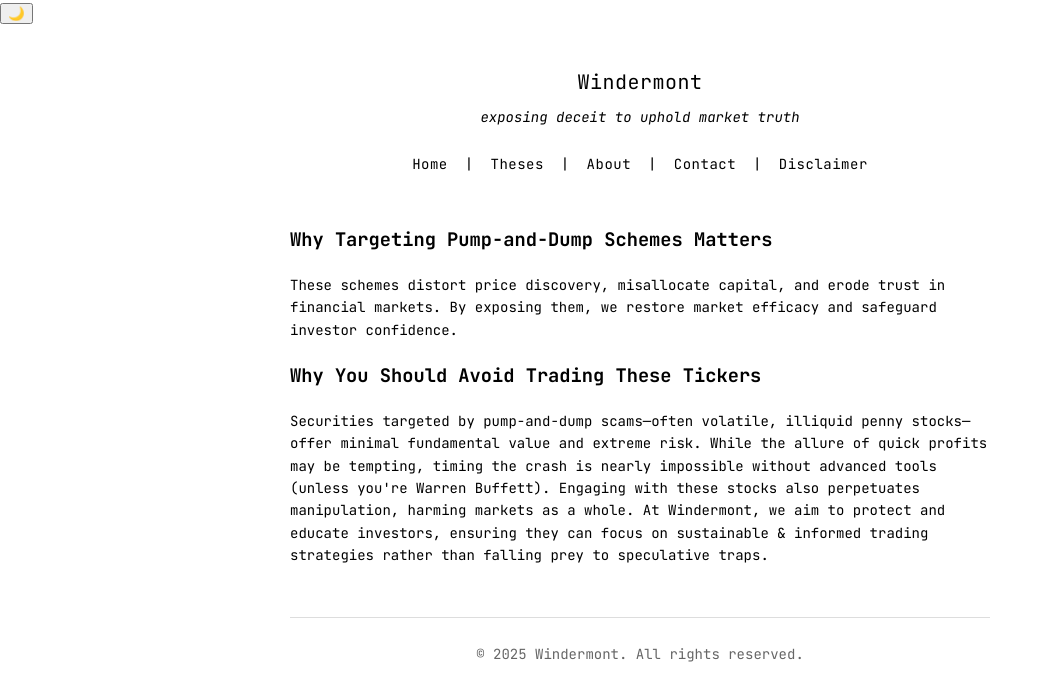
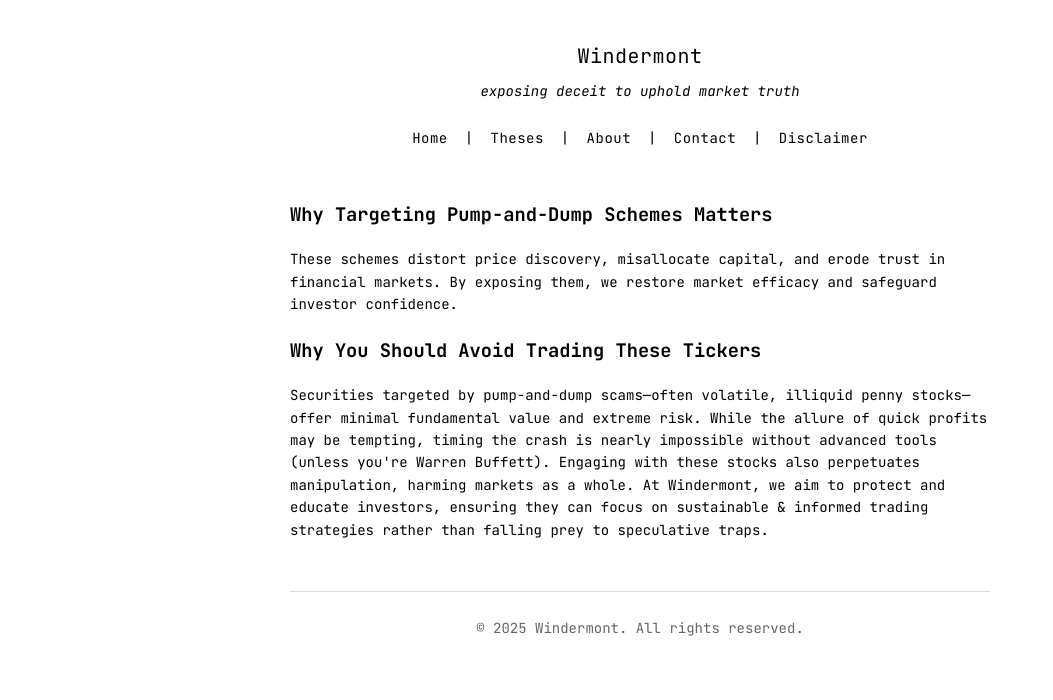
Before and after one commit to windermont/windermont.github.io, a plain HTML site: page pump-and-dump.html in a window 1280 px wide. Shown: the whole page, without its empty margins (0-1053 px from the left). Drawn offline with Linux system fonts and the light colour scheme.

Commit message:
Update pump-and-dump.html

```diff
--- a/pump-and-dump.html
+++ b/pump-and-dump.html
@@ -10,7 +10,6 @@
     <link rel="stylesheet" href="style.css">
 </head>
 <body>
-     <button id="theme-toggle" class="hidden" title="Toggle dark/light mode">Toggle Mode</button>
      <div class="container">
         <header>
             <h1>Windermont</h1>
```
